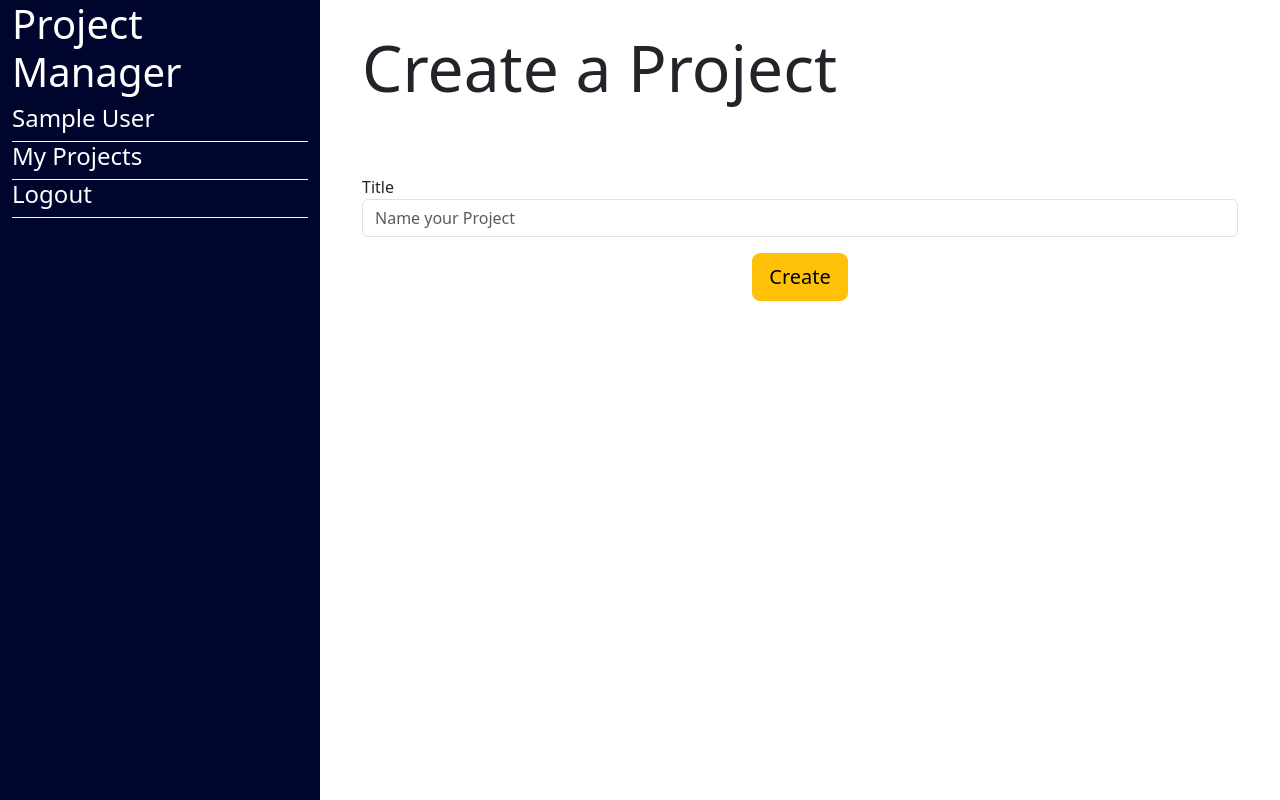
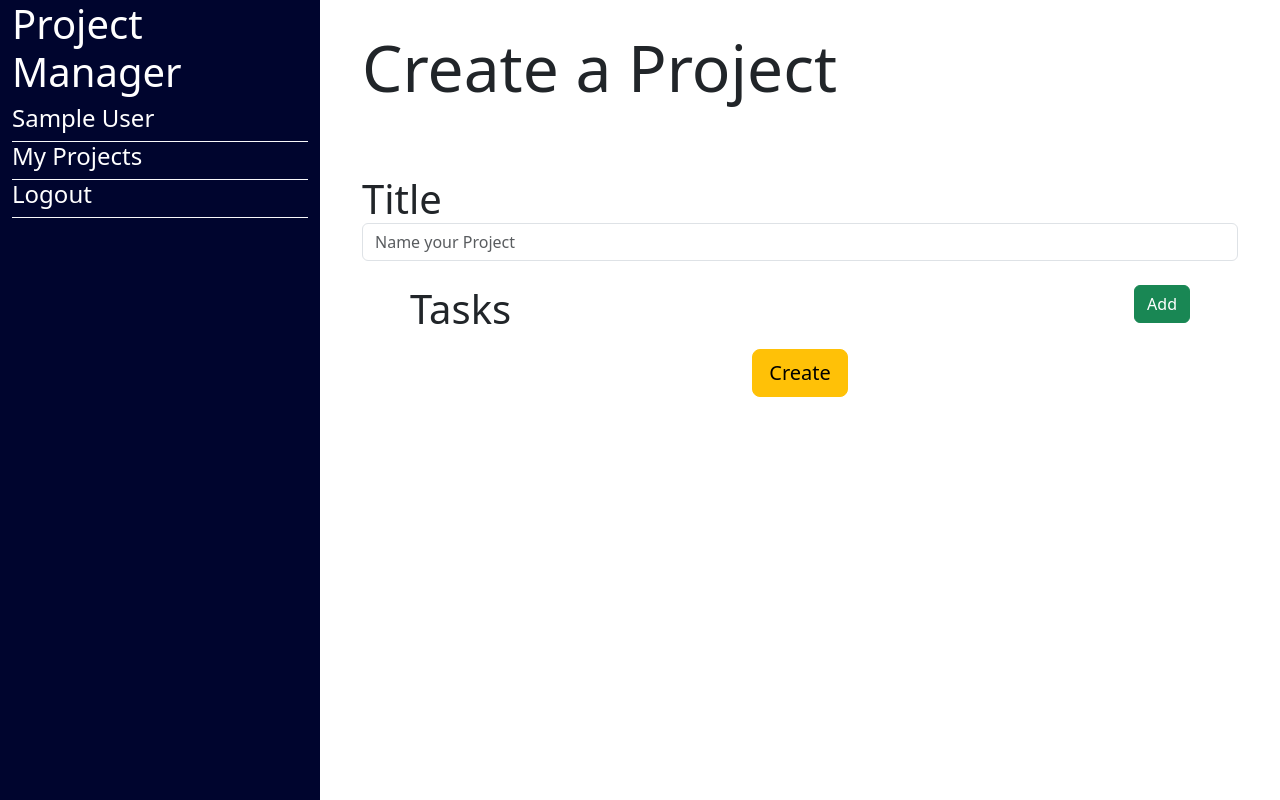
Before and after one commit to Talb057/Project-Manager, a Flask app: page /create-project in a window 1280 px wide. Run offline with Flask 3, Linux system fonts and the light colour scheme; the visitor is signed in with stand-in values (Sample User, id 1); some libraries are stand-ins or nearby versions.

Commit message:
added tasks

```diff
--- /dev/null
+++ b/website/static/script.js
@@ -0,0 +1,30 @@
+const addBtn = document.querySelector("#add")
+
+const group = document.querySelector(".group")
+
+function removeInput(){
+    this.parentElement.remove();
+}
+
+function addInput(){
+    const task = document.createElement("input");
+    task.type = "text";
+    task.className = "form-control me-5 my-1";
+    task.name = "task[]";
+    task.placeholder = "Add Task";
+
+    const form = document.createElement("div");
+    form.className = "form-group d-flex justify-content-between align-items-start";
+
+    const del = document.createElement("a");
+    del.innerHTML = "Remove";
+    del.className = "btn btn-danger";
+
+    del.addEventListener("click", removeInput);
+
+    group.appendChild(form);
+    form.appendChild(task);
+    form.appendChild(del);
+}
+
+addBtn.addEventListener("click", addInput);
--- a/website/templates/create.html
+++ b/website/templates/create.html
@@ -12,13 +12,29 @@
     <section>
         <form method="post">
             <div class="form-group">
-                <label for="Password">Title</label>
-                <input type="name" class="form-control" id="title" name="title" placeholder="Name your Project">
+                <label for="Password"><div class="display-6">Title</div></label>
+                <input type="text" class="form-control" id="title" name="title" placeholder="Name your Project">
             </div>
+
+            <div class="mx-5">
+                <div class="d-flex justify-content-between align-items-start mt-4 mb-2">
+                    <div class="display-6">Tasks</div>
+                    <a type="button" class="btn btn-success" id="add" href="#">Add</a>
+                </div>
+
+                <div class="group">
+
+                </div>
+            </div>
+
+
+
+
             <div class="container d-flex justify-content-center my-3">
                 <button type="submit" class="btn btn-lg btn-warning">Create</button>
             </div>
         </form>
     </section>
 
+    <script src="../static/script.js"></script>
 {% endblock %}
--- a/website/views.py
+++ b/website/views.py
@@ -43,7 +43,7 @@ def project():
     print(type(project))
     print(project)
 
-    cur.execute(f"SELECT tasks.id, tasks.description, tasks.done FROM projects INNER JOIN tasks ON projects.project_id = {project_id} AND tasks.project_id = projects.project_id;")
+    cur.execute(f"SELECT tasks.task_id, tasks.description, tasks.done FROM projects INNER JOIN tasks ON projects.project_id = {project_id} AND tasks.project_id = projects.project_id;")
     tasks = cur.fetchall()
     print()
     print("*********************project()")
@@ -58,16 +58,37 @@ def project():
 def create_project():
     if request.method == "POST":
         title = request.form.get("title")
+        tasks = request.form.getlist("task[]")
+        print("******************")
+        print(tasks)
+
+
         conn = connect_db()
         cur = conn.cursor()
+
+        cur.execute('SELECT project_id FROM projects ORDER BY project_id DESC LIMIT 1;')
+
+        project_id = cur.fetchall()[0][0] + 1
+
+        #Creating the project
         cur.execute('INSERT INTO projects (user_id, title)'
                 'VALUES (%s, %s)',
                 (f'{current_user.id}',
                 f'{title}')
                 )
+
+        #Creating Tasks
+        for task in tasks:
+            cur.execute('INSERT INTO tasks (project_id, description)'
+                        'VALUES (%s, %s)',
+                        (f'{project_id}',
+                        f'{task}')
+            )
+
         conn.commit()
         cur.close()
         conn.close()
+
         return redirect(url_for("views.home"))
     return render_template("create.html", user = current_user)
 
```
Also changed, not shown: website/database.txt (+14 -0 lines), website/templates/project.html (+31 -15 lines).
